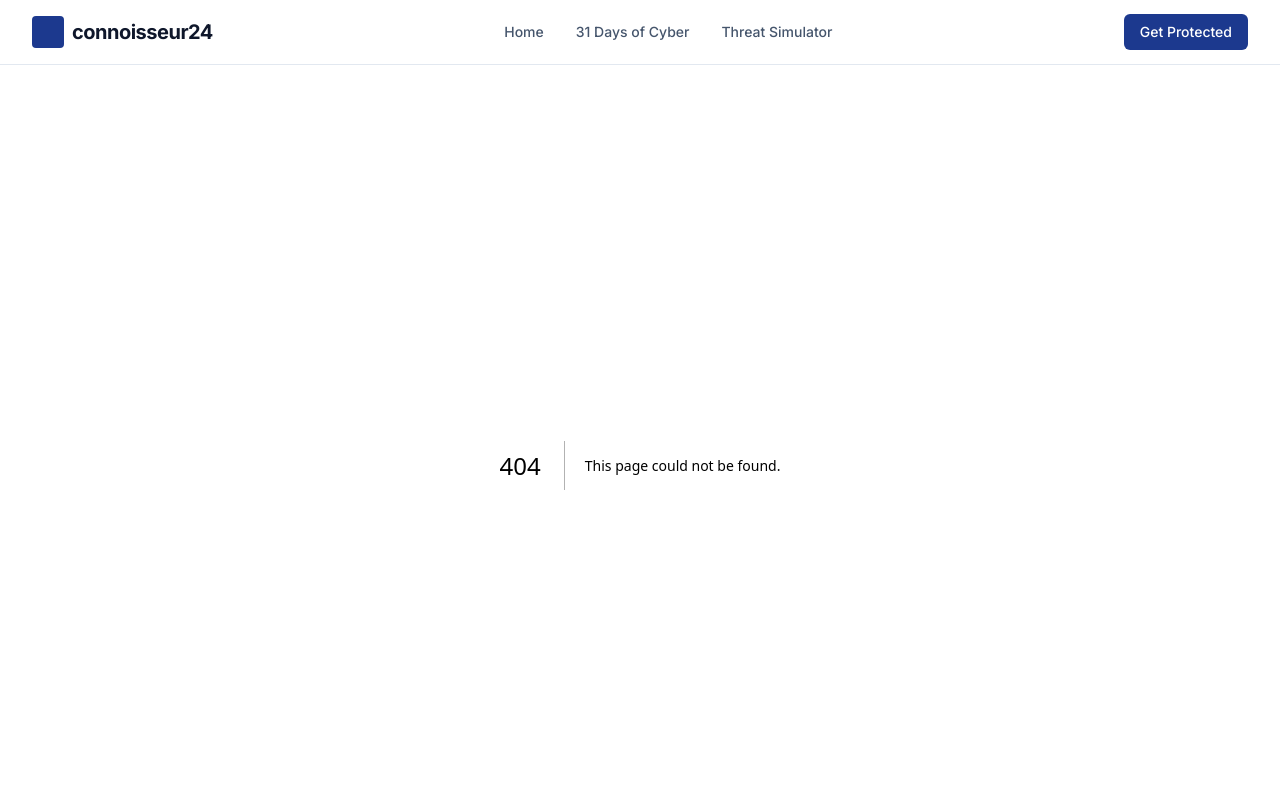
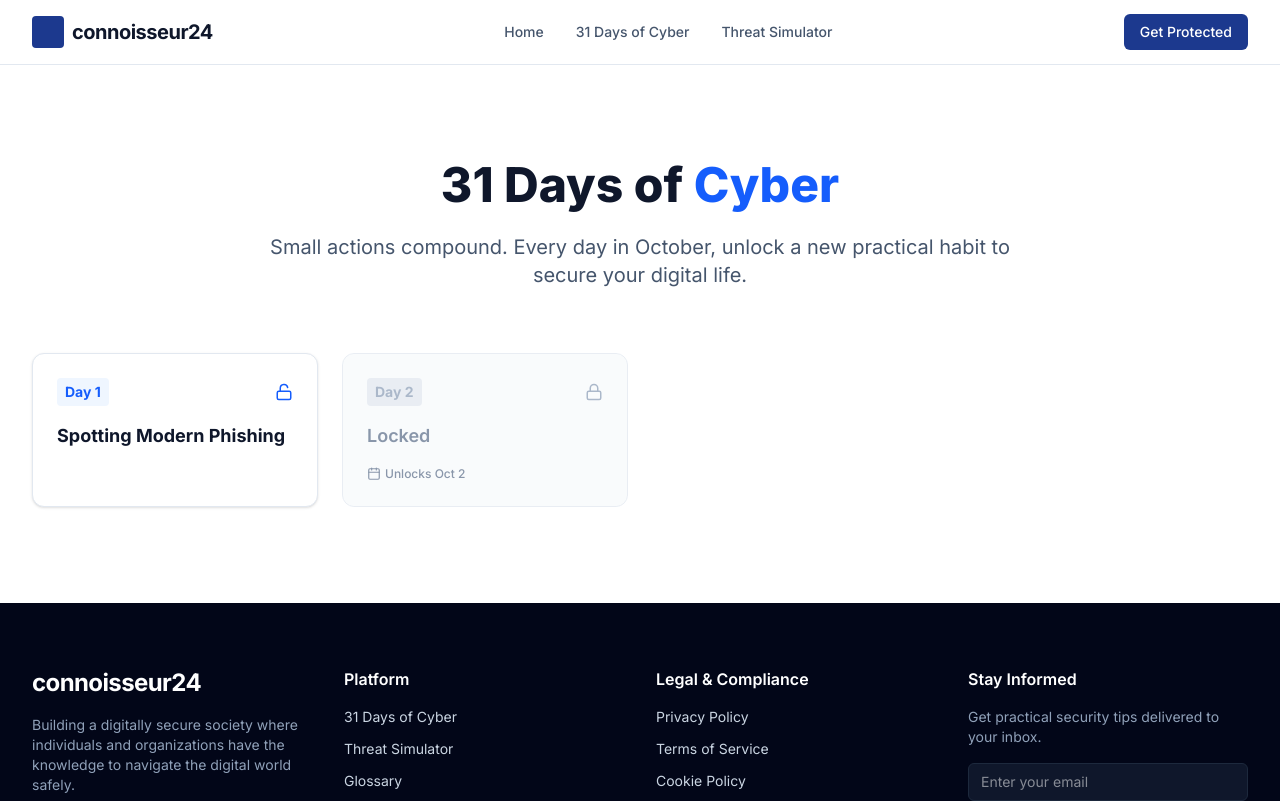
Before and after one commit to Danielwelao/Connossieur24--web, a Next.js app: page /october in a window 1280 px wide. Before the commit this address had no page. Shown: the top 801 px of the page. Built offline with nearby package versions, Linux system fonts and the light colour scheme.

Commit message:
feat: implement 31-day MDX campaign hub calendar with date-fns time-locking

```diff
--- /dev/null
+++ b/app/(campaign)/october/page.tsx
@@ -0,0 +1,105 @@
+import fs from 'fs';
+import path from 'path';
+import matter from 'gray-matter';
+import Link from 'next/link';
+import { Lock, Unlock, Calendar as CalendarIcon } from 'lucide-react';
+import { isPast, isToday, startOfDay } from 'date-fns';
+
+// 1. Helper function to read all MDX files
+function getCampaignDays() {
+  const contentDir = path.join(process.cwd(), 'content/october');
+
+  // Create folder if it doesn't exist yet so it doesn't crash on dev
+  if (!fs.existsSync(contentDir)) {
+    fs.mkdirSync(contentDir, { recursive: true });
+    return [];
+  }
+
+  const files = fs.readdirSync(contentDir);
+
+  const days = files
+    .filter((filename) => filename.endsWith('.mdx'))
+    .map((filename) => {
+      const filePath = path.join(contentDir, filename);
+      const fileContents = fs.readFileSync(filePath, 'utf8');
+      const { data } = matter(fileContents);
+
+      // We expect the markdown file to have a 'date' like "2026-10-01"
+      const releaseDate = new Date(data.date);
+      const isAvailable = isPast(startOfDay(releaseDate)) || isToday(releaseDate);
+
+      return {
+        slug: filename.replace('.mdx', ''),
+        title: data.title || 'Upcoming Topic',
+        dayNumber: data.day || 0,
+        date: data.date,
+        isAvailable,
+      };
+    });
+
+  // Sort sequentially by day number
+  return days.sort((a, b) => a.dayNumber - b.dayNumber);
+}
+
+export default function OctoberCampaignHub() {
+  const days = getCampaignDays();
+
+  return (
+    <main className="container mx-auto px-4 md:px-8 py-12 md:py-24">
+      <div className="max-w-3xl mx-auto text-center mb-16">
+        <h1 className="text-4xl md:text-5xl font-extrabold text-slate-900 mb-6">
+          31 Days of <span className="text-blue-600">Cyber</span>
+        </h1>
+        <p className="text-xl text-slate-600">
+          Small actions compound. Every day in October, unlock a new practical habit to secure your digital life.
+        </p>
+      </div>
+
+      {days.length === 0 ? (
+        <div className="text-center p-12 border border-dashed border-slate-300 rounded-xl bg-slate-50 text-slate-500">
+          Waiting for the team to drop the first MDX files...
+        </div>
+      ) : (
+        <div className="grid grid-cols-1 md:grid-cols-2 lg:grid-cols-3 xl:grid-cols-4 gap-6">
+          {days.map((day) => (
+            <div key={day.slug} className="relative h-full">
+              {day.isAvailable ? (
+                // Unlocked State
+                <Link href={`/october/${day.slug}`} className="block h-full">
+                  <div className="h-full p-6 bg-white border border-slate-200 rounded-xl shadow-sm hover:shadow-md hover:border-blue-300 transition-all group flex flex-col justify-between">
+                    <div>
+                      <div className="flex justify-between items-center mb-4 text-blue-600">
+                        <span className="font-bold text-sm bg-blue-50 px-2 py-1 rounded">Day {day.dayNumber}</span>
+                        <Unlock size={18} />
+                      </div>
+                      <h3 className="text-lg font-bold text-slate-900 group-hover:text-blue-600 transition-colors">
+                        {day.title}
+                      </h3>
+                    </div>
+                  </div>
+                </Link>
+              ) : (
+                // Locked State
+                <div className="h-full p-6 bg-slate-50 border border-slate-200 rounded-xl opacity-75 flex flex-col justify-between">
+                  <div>
+                     <div className="flex justify-between items-center mb-4 text-slate-400">
+                      <span className="font-bold text-sm bg-slate-200 px-2 py-1 rounded">Day {day.dayNumber}</span>
+                      <Lock size={18} />
+                    </div>
+                    <h3 className="text-lg font-semibold text-slate-500">
+                      Locked
+                    </h3>
+                  </div>
+                  <div className="mt-4 flex items-center text-xs text-slate-500 font-medium">
+                    <CalendarIcon size={14} className="mr-1" />
+                    Unlocks {new Date(day.date).toLocaleDateString('en-US', { month: 'short', day: 'numeric' })}
+                  </div>
+                </div>
+              )}
+            </div>
+          ))}
+        </div>
+      )}
+    </main>
+  );
+}
--- /dev/null
+++ b/content/october/day-1-phishing.mdx
@@ -0,0 +1,9 @@
+---
+title: "Spotting Modern Phishing"
+day: 1
+date: "2026-09-01"
+---
+
+# Spotting Modern Phishing
+
+This is just test content. Notice I set the date to September 1st, 2026, which is in the past, so this node should be UNLOCKED!
--- /dev/null
+++ b/content/october/day-2-scams.mdx
@@ -0,0 +1,7 @@
+---
+title: "Online Scams"
+day: 2
+date: "2026-10-02"
+---
+
+This date is in the future, so it should be LOCKED!
```
